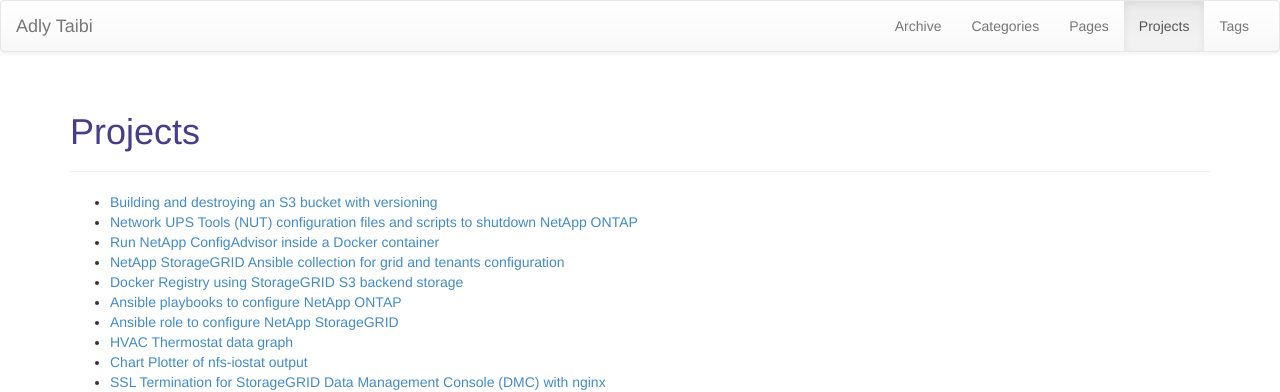
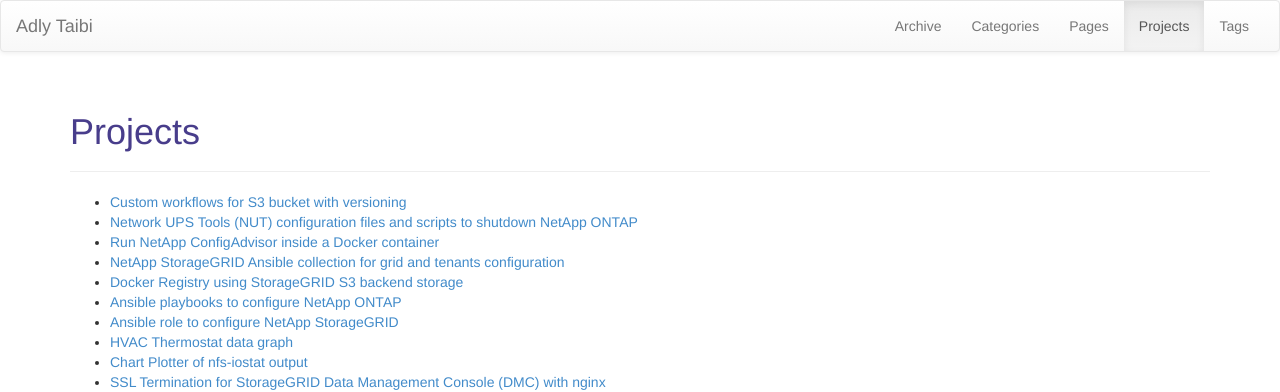
Before and after one commit to adlytaibi/adlytaibi.github.io, a Jekyll site: the page built from pages/projects.md, in a window 1280 px wide. Shown: the top 392 px of the page. Built offline with Jekyll 4.4.1, drawn with Linux system fonts in a browser that asks for light colours.

Commit message:
title change for removeversiondbucket

```diff
--- a/pages/projects.md
+++ b/pages/projects.md
@@ -5,7 +5,7 @@ description: Projects on GitHub
 group: navigation
 ---
 
-- [Building and destroying an S3 bucket with versioning](https://adlytaibi.github.io/removeversiondbucket)
+- [Custom workflows for S3 bucket with versioning](https://adlytaibi.github.io/removeversiondbucket)
 - [Network UPS Tools (NUT) configuration files and scripts to shutdown NetApp ONTAP](https://adlytaibi.github.io/nut)
 - [Run NetApp ConfigAdvisor inside a Docker container](https://adlytaibi.github.io/configadvisor)
 - [NetApp StorageGRID Ansible collection for grid and tenants configuration](https://adlytaibi.github.io/ansible_collections_sgws)
```
